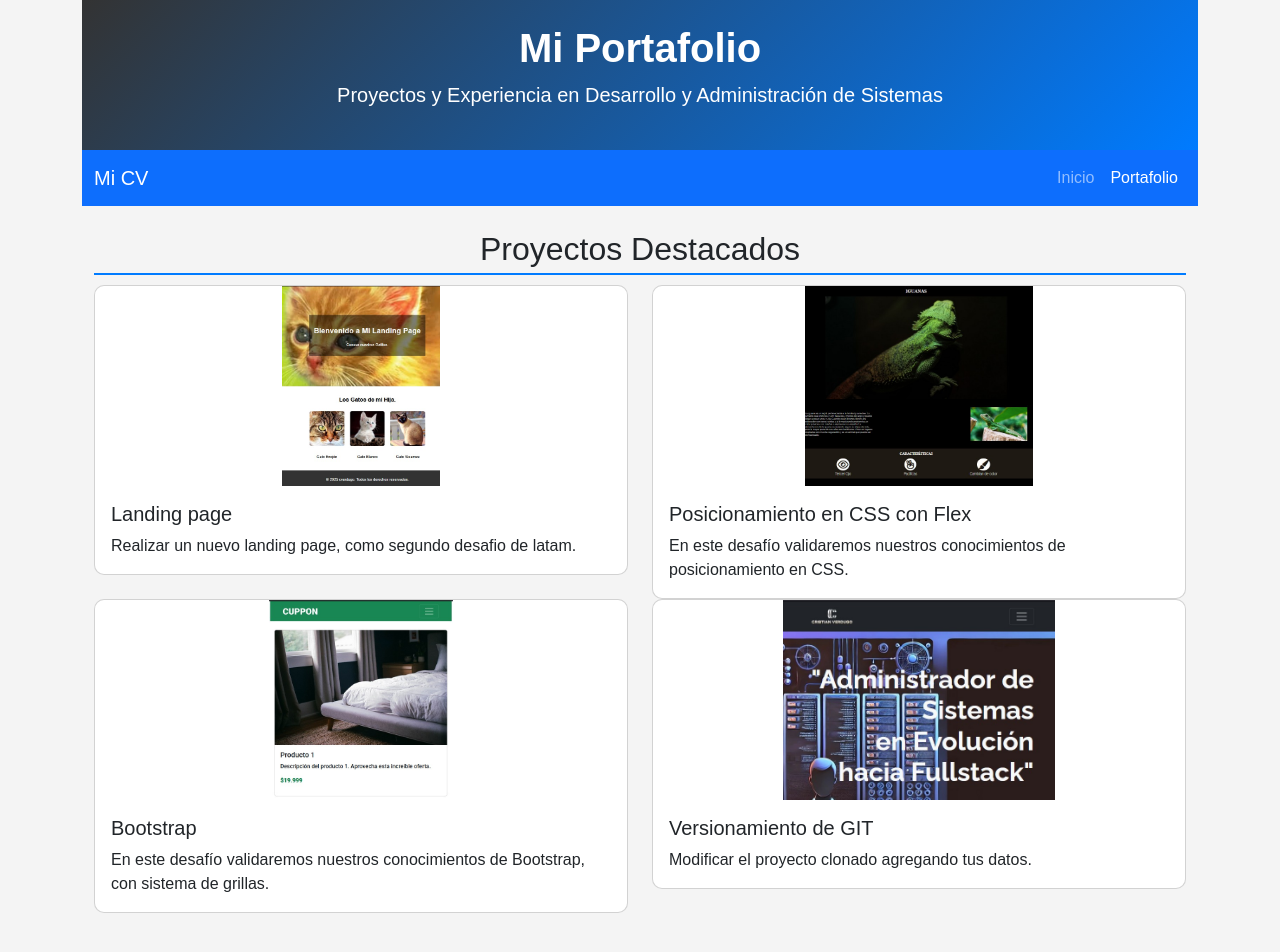
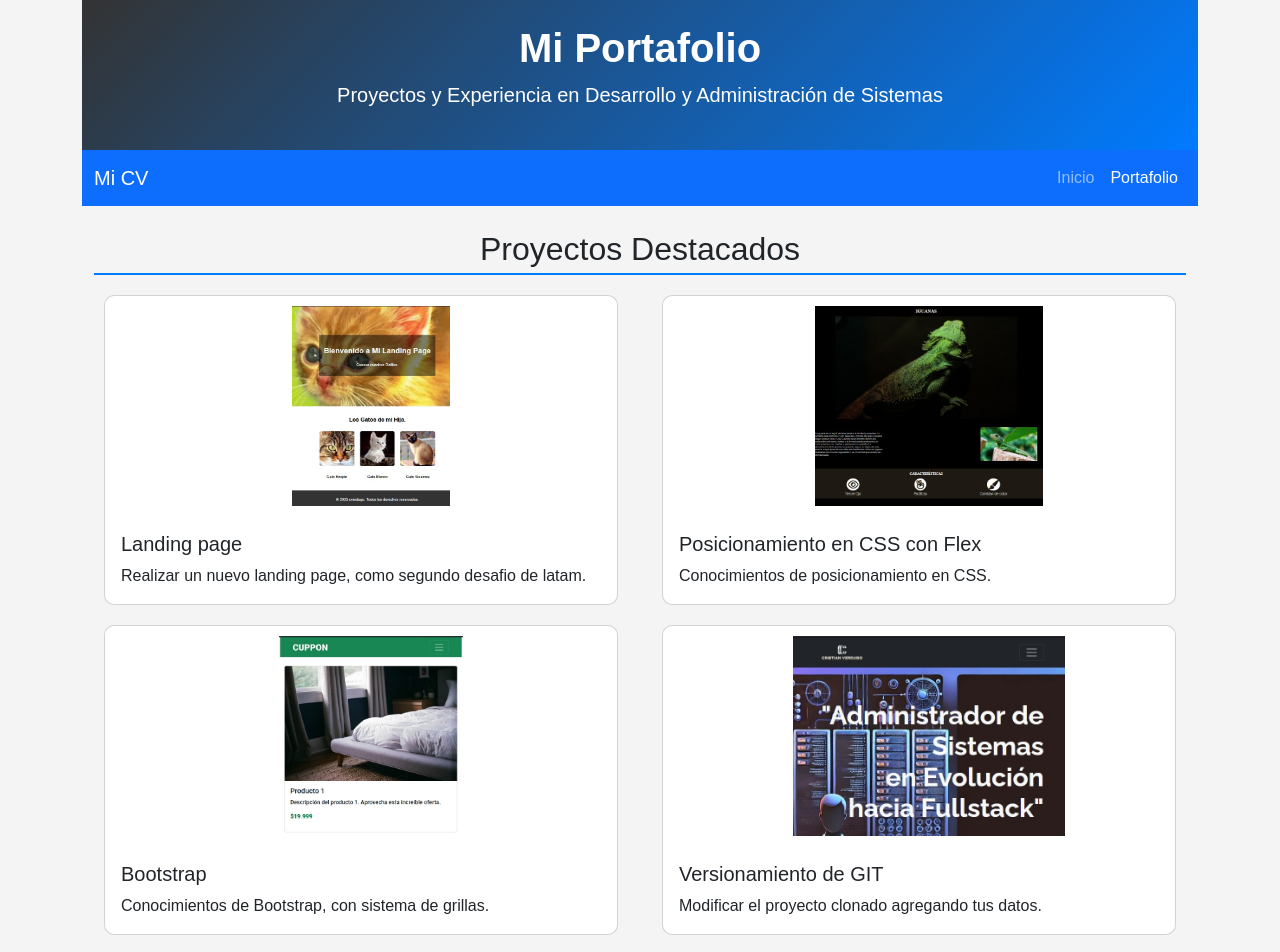
Before and after one commit to vfaundez-dev/vfh-cristian-verdugo.github.io, a plain HTML site: page portafolio.html in a window 1280 px wide. Shown: the top 952 px of the page. Drawn offline with nearby package versions, Linux system fonts and the light colour scheme.

Commit message:
Ajustes en portafolio

```diff
--- a/assets/css/cv.css
+++ b/assets/css/style.css
@@ -1,3 +1,8 @@
+* {
+    margin: 0;
+    padding: 0;
+}
+
 /* Estilos generales */
 body {
     background-color: #f4f4f4;
@@ -33,6 +38,7 @@ footer {
 .card {
     border-radius: 10px;
     transition: transform 0.3s ease-in-out;
+    margin: 10px; /* Ajusta según necesidad */
 }
 
 .card:hover {
@@ -44,4 +50,5 @@ footer {
     height: 200px; /* Ajusta la altura según lo que necesites */
     object-fit: contain; /* Esto ajusta la imagen para que no se recorte, manteniendo su proporción */
     object-position: center; /* Asegura que la imagen esté centrada dentro del contenedor */
+    margin: 10px; /* Ajusta según necesidad */
 }
--- a/portafolio.html
+++ b/portafolio.html
@@ -9,7 +9,7 @@
     <link href="https://cdn.jsdelivr.net/npm/bootstrap@5.3.0/dist/css/bootstrap.min.css" rel="stylesheet">
 
     <!-- Custom CSS -->
-    <link rel="stylesheet" href="assets/css/cv.css">
+    <link rel="stylesheet" href="assets/css/style.css">
 </head>
 <body class="container">
     <header class="text-center text-white bg-dark py-4">
@@ -53,7 +53,7 @@
                     <img src="assets/img/alineado-flex.jpg" class="card-img-top" alt="Proyecto 2">
                     <div class="card-body">
                         <h5 class="card-title">Posicionamiento en CSS con Flex</h5>
-                        <p class="card-text">En este desafío validaremos nuestros conocimientos de posicionamiento en CSS.</p>
+                        <p class="card-text"> Conocimientos de posicionamiento en CSS.</p>
                     </div>
                 </div>
             </div>
@@ -64,7 +64,7 @@
                     <img src="assets/img/Bootstrap.jpg" class="card-img-top" alt="Proyecto 3">
                     <div class="card-body">
                         <h5 class="card-title">Bootstrap</h5>
-                        <p class="card-text">En este desafío validaremos nuestros conocimientos de Bootstrap, con sistema de grillas.</p>
+                        <p class="card-text">Conocimientos de Bootstrap, con sistema de grillas.</p>
                     </div>
                 </div>
             </div>
```
Also changed, not shown: index.html (+1 -1 lines).
